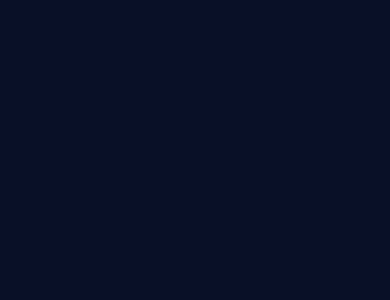
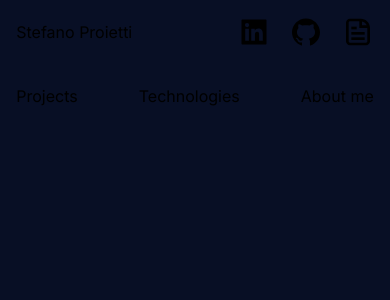
Before and after one commit to stefanomusicman/personal_portfolio_v2, a Next.js app: page / in a window 390 px wide. Shown: the top 300 px of the page. Built offline with nearby package versions, Linux system fonts and the light colour scheme.

Commit message:
added responsive Nav bar

```diff
--- /dev/null
+++ b/app/components/NavBar.tsx
@@ -0,0 +1,60 @@
+import Link from "next/link";
+import { AiFillLinkedin } from 'react-icons/ai';
+import { AiFillGithub } from 'react-icons/ai';
+import { CgFileDocument } from 'react-icons/cg';
+
+const NavBar = () => {
+    return (
+        <div className="w-full grid grid-cols-2 lg:grid-cols-10">
+            <div className="
+                flex
+                justify-start
+                items-center
+                h-16
+                col-span-1
+                order-1
+                col-span-1
+                lg:order-1
+                lg:col-span-3
+                lg:h-24"
+            >
+                <p>Stefano Proietti</p>
+            </div>
+            <div className="
+                flex
+                justify-between
+                items-center
+                h-16
+                col-span-1
+                order-3
+                col-span-2
+                lg:order-2
+                lg:col-span-4
+                lg:h-24"
+            >
+                <Link href="">Projects</Link>
+                <Link href="">Technologies</Link>
+                <Link href="">About me</Link>
+            </div>
+            <div className="
+                flex
+                justify-end
+                items-center
+                h-16
+                order-2
+                col-span-1
+                lg:order-3
+                lg:col-span-3
+                lg:h-24"
+            >
+                <AiFillLinkedin className="w-8 h-8" />
+                <AiFillGithub className="w-8 h-8 ml-5" />
+                <CgFileDocument className="w-8 h-8 ml-5" />
+            </div>
+        </div>
+
+
+    )
+}
+
+export default NavBar;
--- a/app/globals.css
+++ b/app/globals.css
@@ -6,7 +6,6 @@
   --foreground-rgb: 0, 0, 0;
   --background-start-rgb: 214, 219, 220;
   --background-end-rgb: 255, 255, 255;
-  --background-dark-blue: #091027
 }
 
 @media (prefers-color-scheme: dark) {
@@ -26,5 +25,5 @@ body {
   /* background: linear-gradient(to bottom,
       transparent,
       rgb(var(--background-end-rgb))) rgb(var(--background-start-rgb)); */
-  background: var(--background-dark-blue);
+  background: #080f25
 }
--- a/app/page.tsx
+++ b/app/page.tsx
@@ -1,6 +1,9 @@
+import NavBar from "./components/NavBar";
+
 export default function Home() {
   return (
-    <main className="flex min-h-screen flex-col items-center justify-between lg:w-3/4">
+    <main className="w-11/12 md:w-85/100 lg:w-3/4">
+      <NavBar />
     </main>
   )
 }
--- a/package.json
+++ b/package.json
@@ -19,6 +19,7 @@
     "postcss": "8.4.23",
     "react": "18.2.0",
     "react-dom": "18.2.0",
+    "react-icons": "^4.8.0",
     "tailwindcss": "3.3.2",
     "typescript": "5.0.4"
   }
```
Also changed, not shown: 1 other file (tests, documents, lock files or other folders).
